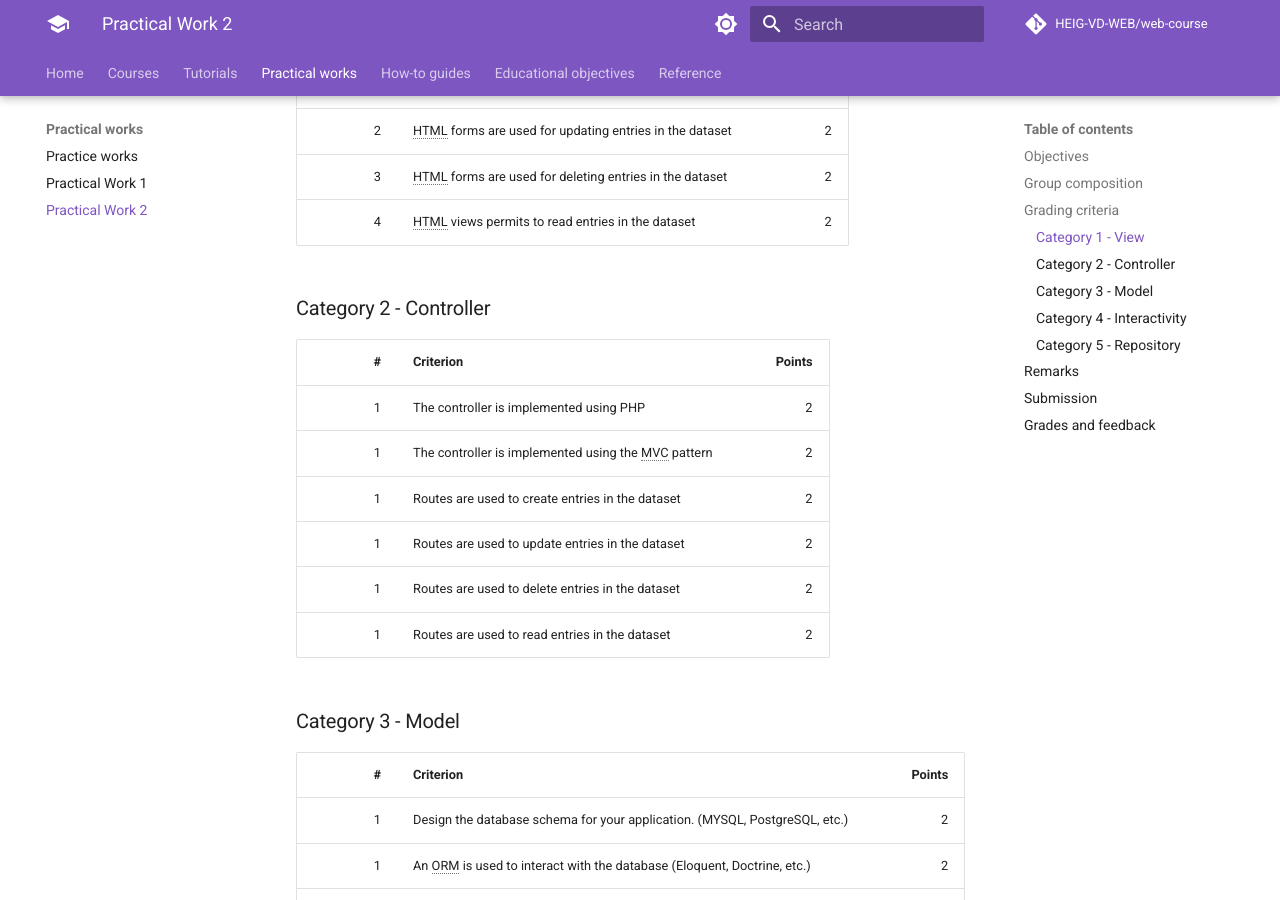
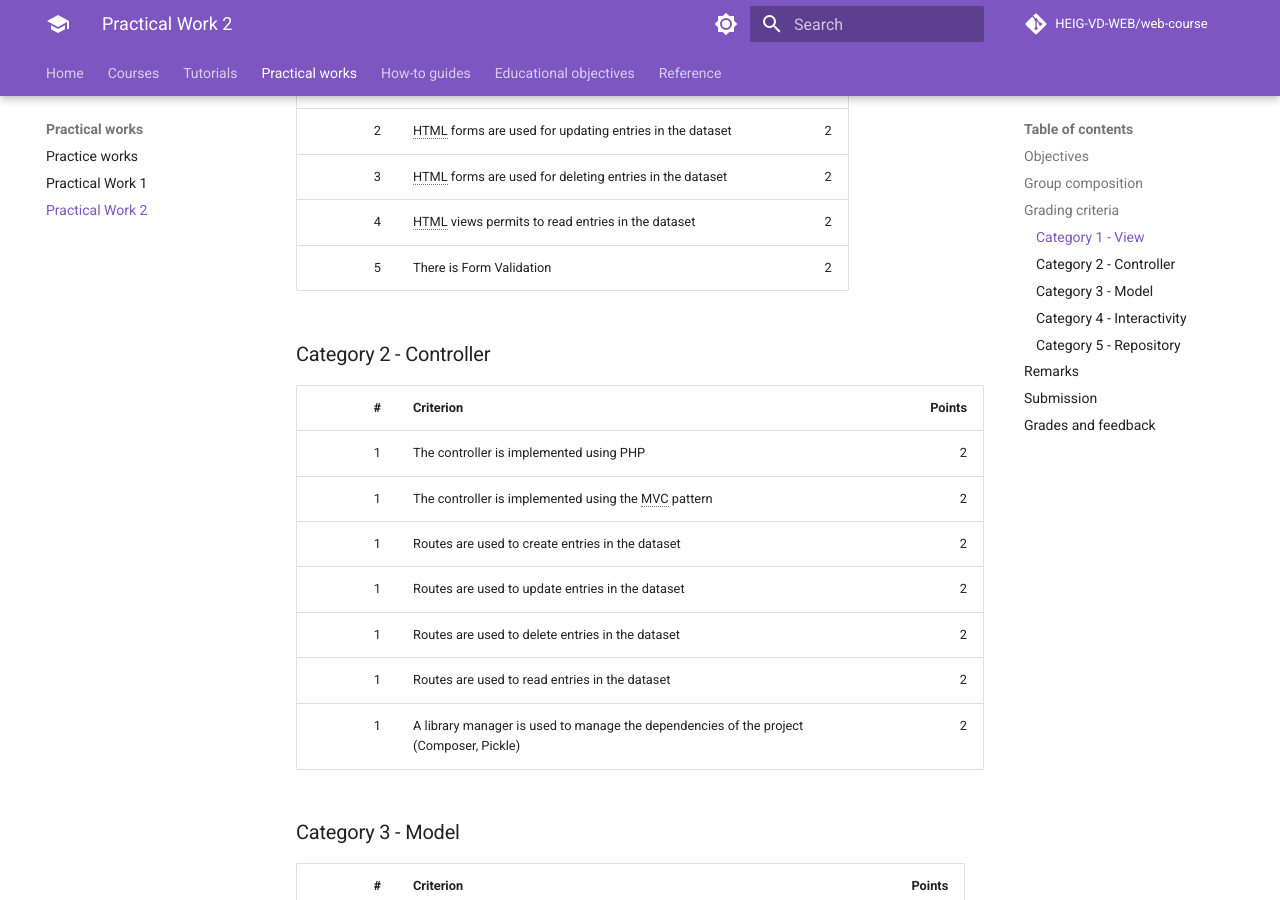
Before and after one commit to HEIG-VD-WEB/web-course, an MkDocs documentation site: the page built from docs/practical-works/practical-work-2/index.md, in a window 1280 px wide and 900 px high, scrolled down 707 px. Built offline with MkDocs 1.6.1 and Material for MkDocs 9.7.7, drawn with Linux system fonts in a browser that asks for light colours; comment, search, counter and statistics services are not loaded.

Commit message:
Add criteria

```diff
--- a/docs/practical-works/practical-work-2/index.md
+++ b/docs/practical-works/practical-work-2/index.md
@@ -24,17 +24,20 @@ Maximum grade: ((UNKOWN points \\ UNKOWN) * 5) + 1 = 6
 | 2   | HTML forms are used for updating entries in the dataset              |      2 |
 | 3   | HTML forms are used for deleting entries in the dataset              |      2 |
 | 4   | HTML views permits to read entries in the dataset                    |      2 |
+| 5   | There is Form Validation                        |      2 |
 
 ### Category 2 - Controller
 
-| #   | Criterion                                                            | Points |
-| --: | -------------------------------------------------------------------  | -----: |
-| 1   | The controller is implemented using PHP                              |      2 |
-| 1   | The controller is implemented using the MVC pattern                  |      2 |
-| 1   | Routes are used to create entries in the dataset                     |      2 |
-| 1   | Routes are used to update entries in the dataset                     |      2 |
-| 1   | Routes are used to delete entries in the dataset                     |      2 |
-| 1   | Routes are used to read entries in the dataset                       |      2 |
+| #   | Criterion                                                                              | Points |
+| --: | -------------------------------------------------------------------------------------  | -----: |
+| 1   | The controller is implemented using PHP                                                |      2 |
+| 1   | The controller is implemented using the MVC pattern                                    |      2 |
+| 1   | Routes are used to create entries in the dataset                                       |      2 |
+| 1   | Routes are used to update entries in the dataset                                       |      2 |
+| 1   | Routes are used to delete entries in the dataset                                       |      2 |
+| 1   | Routes are used to read entries in the dataset                                         |      2 |
+| 1   | A library manager is used to manage the dependencies of the project (Composer, Pickle) |      2 |
+
 
 ### Category 3 - Model
 
```
